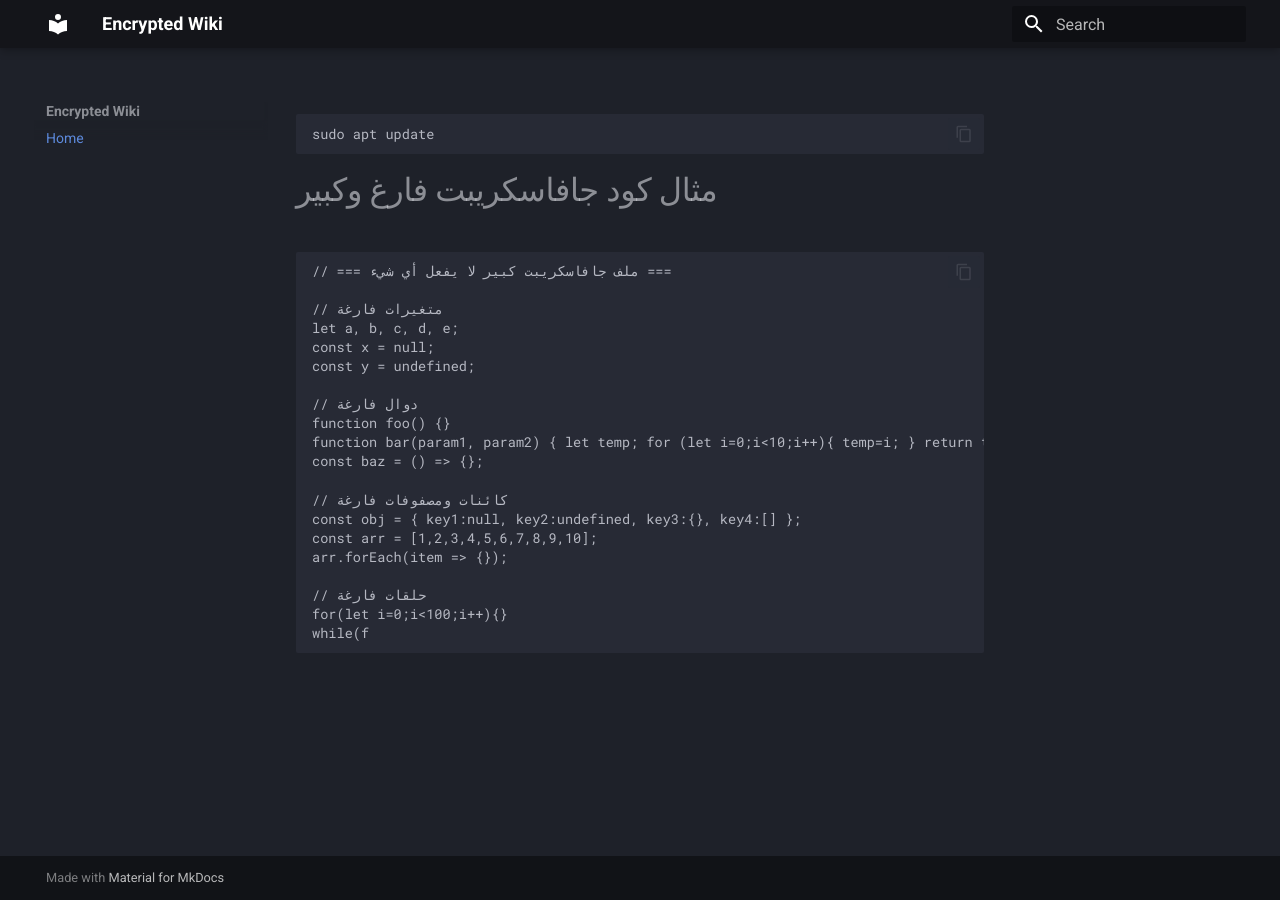
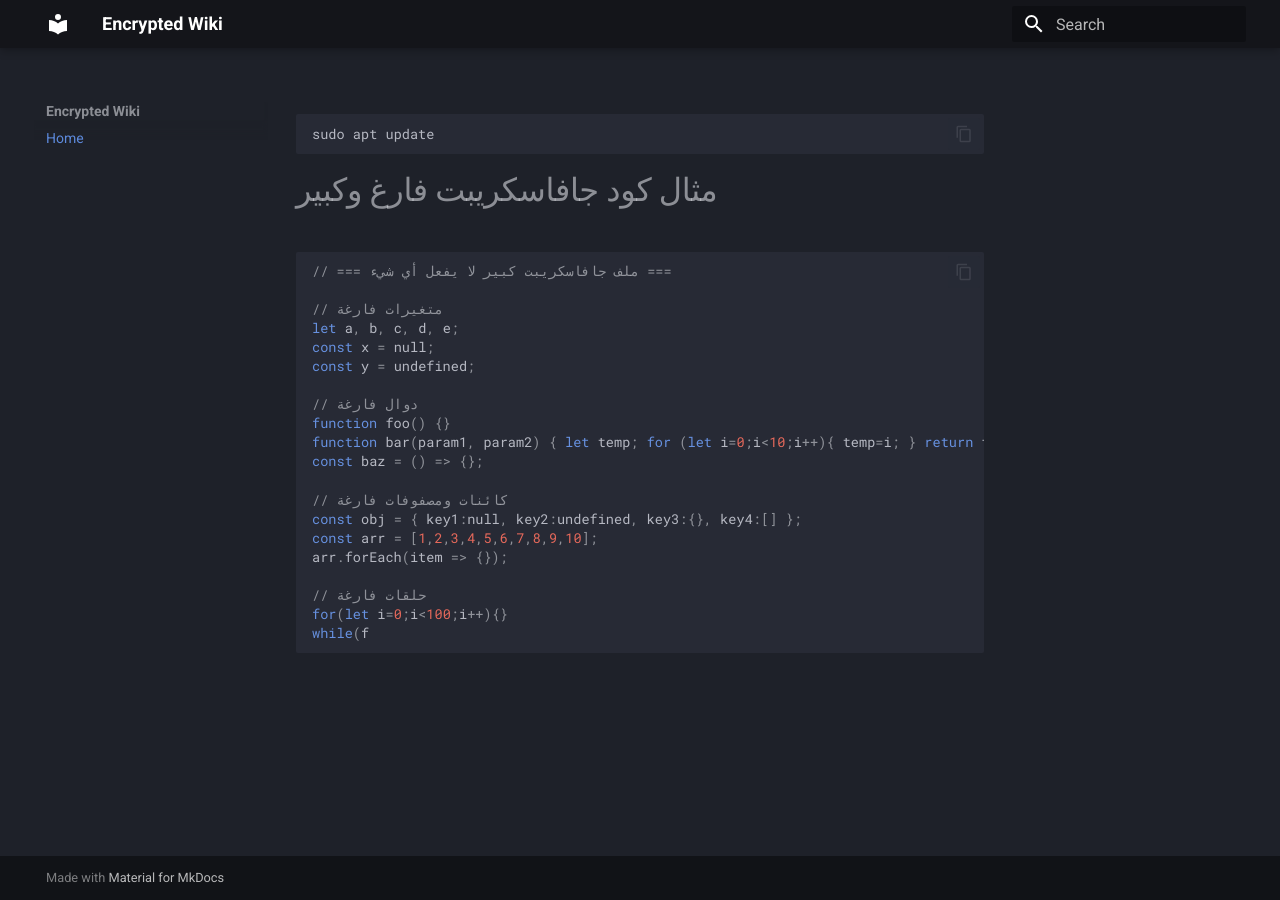
Before and after one commit to MinaSayed/encryptedwiki, an MkDocs documentation site: the page built from docs/index.md, in a window 1280 px wide. Built offline with MkDocs 1.6.1 and Material for MkDocs 9.7.7, drawn with Linux system fonts in a browser that asks for light colours.

Commit message:
Update mkdocs.yml

```diff
--- a/mkdocs.yml
+++ b/mkdocs.yml
@@ -6,5 +6,9 @@ theme:
     primary: black
   features:
     - content.code.copy
+
+markdown_extensions:
+  - pymdownx.superfences
+
 nav:
   - Home: index.md
```
